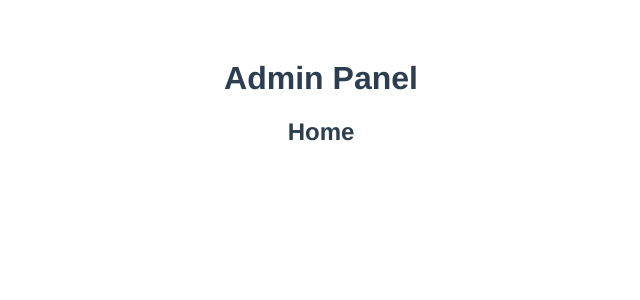
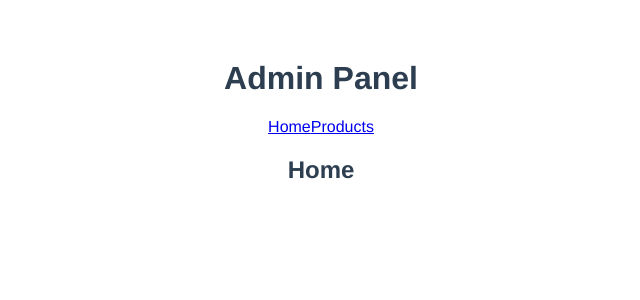
Before and after one commit to orangevolon/kima-style, a Vue app: page /admin in a window 1280 px wide. Shown: the top 300 px of the page, without its empty margins (319-959 px from the left). Built offline with nearby package versions, Linux system fonts and the light colour scheme.

Commit message:
Basic navs added to the layouts

```diff
--- a/src/components/layout/AdminLayout.vue
+++ b/src/components/layout/AdminLayout.vue
@@ -1,6 +1,17 @@
 <template>
   <div>
     <h1>Admin Panel</h1>
+    <admin-nav />
     <router-view></router-view>
   </div>
 </template>
+
+<script>
+import AdminNav from "./AdminNav";
+
+export default {
+  components: {
+    AdminNav
+  }
+};
+</script>
--- /dev/null
+++ b/src/components/layout/AdminNav.vue
@@ -0,0 +1,6 @@
+<template>
+  <nav>
+    <router-link to="/admin">Home</router-link>
+    <router-link to="/admin/products">Products</router-link>
+  </nav>
+</template>
--- a/src/components/layout/AppLayout.vue
+++ b/src/components/layout/AppLayout.vue
@@ -1,6 +1,17 @@
 <template>
   <div>
     <h1>App</h1>
+    <app-nav />
     <router-view></router-view>
   </div>
 </template>
+
+<script>
+import AppNav from "./AppNav";
+
+export default {
+  components: {
+    AppNav
+  }
+};
+</script>
--- /dev/null
+++ b/src/components/layout/AppNav.vue
@@ -0,0 +1,6 @@
+<template>
+  <nav>
+    <router-link to="/">Home</router-link>
+    <router-link to="/products">Products</router-link>
+  </nav>
+</template>
```
